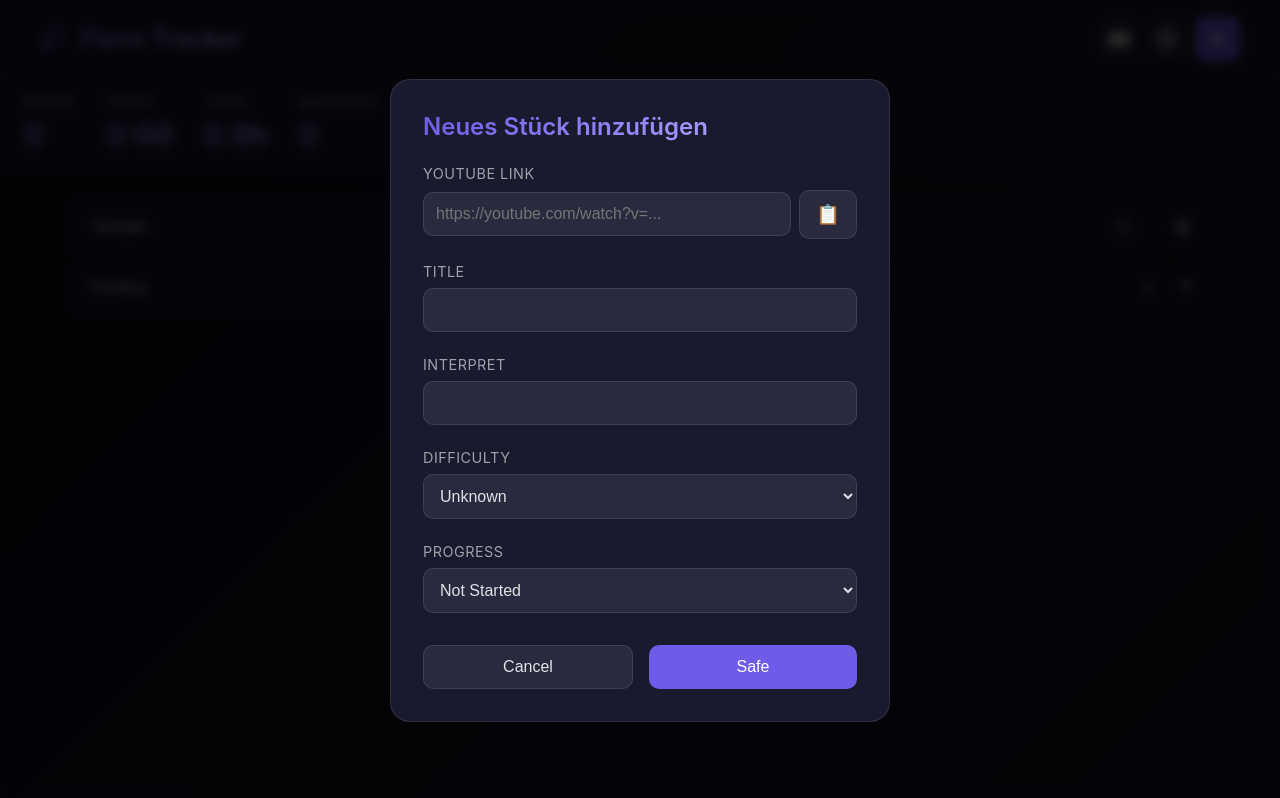
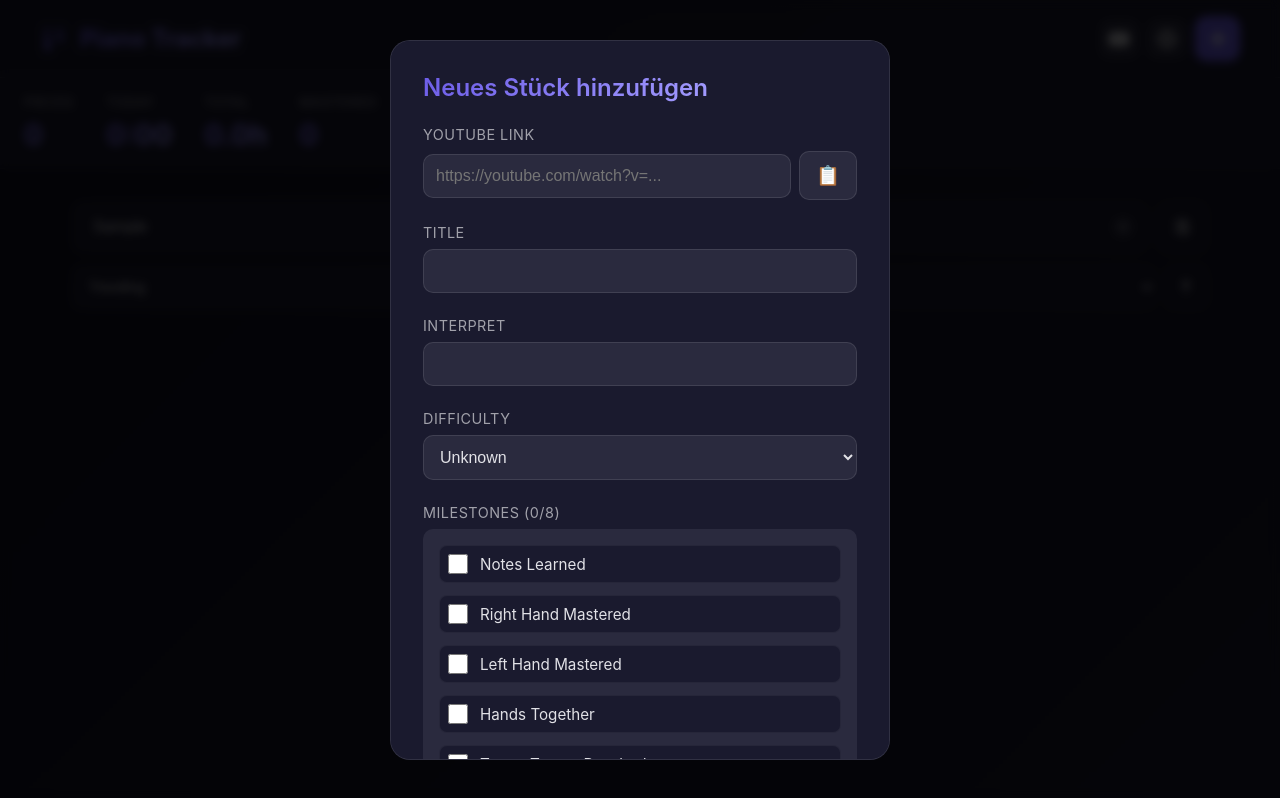
Before and after one commit to JIC-TRIC/piano-practice-tracker, a React (Vite) app: page / in a window 1280 px wide. Both pictures are taken after typing "Sample" into the empty fields and a click on the button "Add Your First Piece". Built offline with nearby package versions, Linux system fonts and the light colour scheme.

Commit message:
progress rework

```diff
--- a/src/components/FilterTabs/FilterTabs.jsx
+++ b/src/components/FilterTabs/FilterTabs.jsx
@@ -20,14 +20,11 @@ function FilterTabs({ onFilterChange, onSortChange, onSearchChange }) {
   ];
 
   const progressOptions = [
-    { value: "not_started", label: "Not Started" },
-    { value: "learning_notes", label: "Learning Notes" },
-    { value: "slow_hands_separate", label: "Slow Hands Separate" },
-    { value: "hands_separate", label: "Hands Separate" },
-    { value: "hands_together", label: "Hands Together" },
-    { value: "refining_details", label: "Refining Details" },
-    { value: "performance_ready", label: "Performance Ready" },
-    { value: "memorized", label: "Memorized" },
+    { value: "not_started", label: "⚪ Not Started" },
+    { value: "learning", label: "🎯 Learning" },
+    { value: "practicing", label: "🎹 Practicing" },
+    { value: "polishing", label: "⭐ Polishing" },
+    { value: "mastered", label: "✨ Mastered" },
   ];
 
   const sortOptions = [
--- a/src/components/Modal/AddEditModal.jsx
+++ b/src/components/Modal/AddEditModal.jsx
@@ -8,31 +8,34 @@ function AddEditModal({ isOpen, onClose, onSave, editingPiece }) {
     title: "",
     artist: "",
     difficulty: "Unknown",
-    progress: "not_started",
+    milestones: [],
   });
 
-  // Fortschritt-Optionen
-  const progressOptions = [
-    { value: "not_started", label: "Not Started" },
-    { value: "learning_notes", label: "Learning Notes" },
-    { value: "slow_hands_separate", label: "Slow Hands Separate" },
-    { value: "hands_separate", label: "Hands Separate" },
-    { value: "hands_together", label: "Hands Together" },
-    { value: "refining_details", label: "Refining Details" },
-    { value: "performance_ready", label: "Performance Ready" },
-    { value: "memorized", label: "Memorized" },
+  // Meilenstein-Optionen
+  const milestoneOptions = [
+    { id: "notes_learned", label: "Notes Learned" },
+    { id: "right_hand", label: "Right Hand Mastered" },
+    { id: "left_hand", label: "Left Hand Mastered" },
+    { id: "hands_together", label: "Hands Together" },
+    { id: "tempo_reached", label: "Target Tempo Reached" },
+    { id: "dynamics_added", label: "Dynamics Added" },
+    { id: "performance_ready", label: "Performance Ready" },
+    { id: "memorized", label: "Memorized" },
   ];
 
   useEffect(() => {
     if (editingPiece) {
-      setFormData(editingPiece);
+      setFormData({
+        ...editingPiece,
+        milestones: editingPiece.milestones || [],
+      });
     } else {
       setFormData({
         youtubeUrl: "",
         title: "",
         artist: "",
         difficulty: "Unknown",
-        progress: "not_started",
+        milestones: [],
       });
     }
   }, [editingPiece, isOpen]);
@@ -65,6 +68,16 @@ function AddEditModal({ isOpen, onClose, onSave, editingPiece }) {
       ...prev,
       [name]: value,
     }));
+  };
+
+  const toggleMilestone = (milestoneId) => {
+    setFormData((prev) => {
+      const milestones = prev.milestones || [];
+      const newMilestones = milestones.includes(milestoneId)
+        ? milestones.filter((id) => id !== milestoneId)
+        : [...milestones, milestoneId];
+      return { ...prev, milestones: newMilestones };
+    });
   };
 
   if (!isOpen) return null;
@@ -144,20 +157,28 @@ function AddEditModal({ isOpen, onClose, onSave, editingPiece }) {
           </div>
 
           <div className="form-group">
-            <label className="form-label">Progress</label>
-            <select
-              className="form-input"
-              name="progress"
-              value={formData.progress}
-              onChange={handleChange}
-              required
-            >
-              {progressOptions.map((option) => (
-                <option key={option.value} value={option.value}>
-                  {option.label}
-                </option>
+            <label className="form-label">
+              Milestones ({formData.milestones?.length || 0}/8)
+            </label>
+            <div className="milestone-list">
+              {milestoneOptions.map((milestone) => (
+                <label
+                  key={milestone.id}
+                  className="milestone-item"
+                  onClick={() => toggleMilestone(milestone.id)}
+                >
+                  <input
+                    type="checkbox"
+                    checked={
+                      formData.milestones?.includes(milestone.id) || false
+                    }
+                    onChange={() => {}}
+                    className="milestone-checkbox"
+                  />
+                  <span className="milestone-label">{milestone.label}</span>
+                </label>
               ))}
-            </select>
+            </div>
           </div>
 
           <div className="form-actions">
--- a/src/components/Modal/Modal.css
+++ b/src/components/Modal/Modal.css
@@ -289,3 +289,54 @@
 .btn-paste:active {
   transform: scale(0.95);
 }
+
+/* Milestone List */
+.milestone-list {
+  display: flex;
+  flex-direction: column;
+  gap: 0.75rem;
+  background: var(--surface-light);
+  padding: 1rem;
+  border-radius: 10px;
+}
+
+.milestone-item {
+  display: flex;
+  align-items: center;
+  gap: 0.75rem;
+  padding: 0.5rem;
+  background: var(--surface);
+  border-radius: 8px;
+  cursor: pointer;
+  transition: all 0.2s;
+  border: 1px solid rgba(255, 255, 255, 0.05);
+}
+
+.milestone-item:hover {
+  background: var(--surface-light);
+  border-color: var(--primary);
+}
+
+.milestone-checkbox {
+  width: 20px;
+  height: 20px;
+  cursor: pointer;
+  accent-color: var(--primary);
+}
+
+.milestone-label {
+  flex: 1;
+  color: var(--text);
+  font-size: 0.95rem;
+  user-select: none;
+}
+
+.milestone-item:has(.milestone-checkbox:checked) {
+  background: rgba(108, 92, 231, 0.1);
+  border-color: var(--primary);
+}
+
+.milestone-item:has(.milestone-checkbox:checked) .milestone-label {
+  color: var(--primary);
+  font-weight: 500;
+}
--- a/src/components/Modal/YoutubeModal.jsx
+++ b/src/components/Modal/YoutubeModal.jsx
@@ -13,26 +13,26 @@ function YouTubeModal({
 }) {
   const [seconds, setSeconds] = useState(0);
   const [player, setPlayer] = useState(null);
-  const [selectedProgress, setSelectedProgress] = useState("");
+  const [selectedMilestones, setSelectedMilestones] = useState([]);
   const intervalRef = useRef(null);
   const playerRef = useRef(null);
   const startTimeRef = useRef(null);
 
-  const progressOptions = [
-    { value: "not_started", label: "Not Started" },
-    { value: "learning_notes", label: "Learning Notes" },
-    { value: "slow_hands_separate", label: "Slow Hands Separate" },
-    { value: "hands_separate", label: "Hands Separate" },
-    { value: "hands_together", label: "Hands Together" },
-    { value: "refining_details", label: "Refining Details" },
-    { value: "performance_ready", label: "Performance Ready" },
-    { value: "memorized", label: "Memorized" },
+  const milestoneOptions = [
+    { id: "notes_learned", label: "Notes Learned" },
+    { id: "right_hand", label: "Right Hand Mastered" },
+    { id: "left_hand", label: "Left Hand Mastered" },
+    { id: "hands_together", label: "Hands Together" },
+    { id: "tempo_reached", label: "Target Tempo Reached" },
+    { id: "dynamics_added", label: "Dynamics Added" },
+    { id: "performance_ready", label: "Performance Ready" },
+    { id: "memorized", label: "Memorized" },
   ];
 
-  // Initialize selectedProgress when modal opens
+  // Initialize selectedMilestones when modal opens
   useEffect(() => {
     if (isOpen && piece) {
-      setSelectedProgress(piece.progress || "not_started");
+      setSelectedMilestones(piece.milestones || []);
     }
   }, [isOpen, piece]);
 
@@ -144,8 +144,12 @@ function YouTubeModal({
     };
   }, [isOpen]);
 
-  const handleProgressChange = (e) => {
-    setSelectedProgress(e.target.value);
+  const toggleMilestone = (milestoneId) => {
+    setSelectedMilestones((prev) =>
+      prev.includes(milestoneId)
+        ? prev.filter((id) => id !== milestoneId)
+        : [...prev, milestoneId]
+    );
   };
 
   const handleCloseWithoutSaving = () => {
@@ -156,8 +160,11 @@ function YouTubeModal({
     if (seconds > 0 && piece) {
       onSavePracticeTime(piece.id, seconds, new Date().toISOString());
     }
-    if (selectedProgress !== piece?.progress) {
-      onUpdateProgress(piece.id, selectedProgress);
+    const milestonesChanged =
+      JSON.stringify(selectedMilestones) !==
+      JSON.stringify(piece?.milestones || []);
+    if (milestonesChanged) {
+      onUpdateProgress(piece.id, selectedMilestones);
     }
     onClose();
   };
@@ -178,20 +185,28 @@ function YouTubeModal({
           <div className="timer-display">⏱️ {formatTimerDisplay(seconds)}</div>
         </div>
 
-        {/* Progress Selector */}
+        {/* Milestone Selector */}
         <div className="form-group">
-          <label className="form-label">Update Progress</label>
-          <select
-            className="form-input"
-            value={selectedProgress}
-            onChange={handleProgressChange}
-          >
-            {progressOptions.map((option) => (
-              <option key={option.value} value={option.value}>
-                {option.label}
-              </option>
+          <label className="form-label">
+            Milestones ({selectedMilestones.length}/8)
+          </label>
+          <div className="milestone-list">
+            {milestoneOptions.map((milestone) => (
+              <label
+                key={milestone.id}
+                className="milestone-item"
+                onClick={() => toggleMilestone(milestone.id)}
+              >
+                <input
+                  type="checkbox"
+                  checked={selectedMilestones.includes(milestone.id)}
+                  onChange={() => {}}
+                  className="milestone-checkbox"
+                />
+                <span className="milestone-label">{milestone.label}</span>
+              </label>
             ))}
-          </select>
+          </div>
         </div>
 
         {/* Show either external button OR YouTube player */}
--- a/src/components/PieceCard/PieceCard.jsx
+++ b/src/components/PieceCard/PieceCard.jsx
@@ -1,58 +1,22 @@
 import "./PieceCard.css";
 import { formatTime } from "../../utils/youtube";
 
-// Hilfsfunktion für Fortschritt-Label
-const getProgressLabel = (progress) => {
-  const labels = {
-    not_started: "Not Started",
-    learning_notes: "Learning Notes",
-    slow_hands_separate: "Slow Hands Separate",
-    hands_separate: "Hands Separate",
-    hands_together: "Hands Together",
-    refining_details: "Refining Details",
-    performance_ready: "Performance Ready",
-    memorized: "Memorized",
-  };
-  return labels[progress] || "Unknown";
-};
+// Hilfsfunktion für Status basierend auf Meilensteinen
+const getStatusFromMilestones = (milestones = []) => {
+  const count = milestones.length;
 
-// Hilfsfunktion für Fortschritt-Prozent (für Progressbar)
-const getProgressPercentage = (progress) => {
-  const percentages = {
-    not_started: 0,
-    learning_notes: 12,
-    slow_hands_separate: 25,
-    hands_separate: 37,
-    hands_together: 50,
-    refining_details: 65,
-    performance_ready: 85,
-    memorized: 100,
-  };
-  return percentages[progress] || 0;
-};
-
-// Hilfsfunktion für Fortschritt-Farbe - Gelb → Grün → Blau → Lila
-const getProgressColor = (percentage) => {
-  if (percentage === 0) {
-    return "linear-gradient(90deg, #6b7280 0%, #9ca3af 100%)"; // Grau - Not Started
-  } else if (percentage <= 12) {
-    return "linear-gradient(90deg, #f59e0b 0%, #fbbf24 100%)"; // Orange/Gelb - Learning Notes
-  } else if (percentage <= 25) {
-    return "linear-gradient(90deg, #fbbf24 0%, #fcd34d 100%)"; // Gelb - Slow Hands Separate
-  } else if (percentage <= 37) {
-    return "linear-gradient(90deg, #84cc16 0%, #a3e635 100%)"; // Lime - Hands Separate
-  } else if (percentage <= 50) {
-    return "linear-gradient(90deg, #22c55e 0%, #4ade80 100%)"; // Grün - Hands Together
-  } else if (percentage <= 65) {
-    return "linear-gradient(90deg, #14b8a6 0%, #2dd4bf 100%)"; // Teal - Refining Details
-  } else if (percentage <= 85) {
-    return "linear-gradient(90deg, #3b82f6 0%, #60a5fa 100%)"; // Blau - Performance Ready
+  if (count === 0) {
+    return { icon: "⚪", label: "Not Started", color: "#6b7280" };
+  } else if (count <= 2) {
+    return { icon: "🎯", label: "Learning", color: "#f59e0b" };
+  } else if (count <= 4) {
+    return { icon: "🎹", label: "Practicing", color: "#22c55e" };
+  } else if (count <= 6) {
+    return { icon: "⭐", label: "Polishing", color: "#3b82f6" };
   } else {
-    return "linear-gradient(90deg, #8b5cf6 0%, #a78bfa 100%)"; // Lila - Memorized
+    return { icon: "✨", label: "Mastered", color: "#8b5cf6" };
   }
-};
-
-// Hilfsfunktion für Schwierigkeit-Farbe
+}; // Hilfsfunktion für Schwierigkeit-Farbe
 const getDifficultyColor = (difficulty) => {
   const colors = {
     Unknown: "#6b7280",
@@ -66,8 +30,8 @@ const getDifficultyColor = (difficulty) => {
 };
 
 function PieceCard({ piece, sessions, onEdit, onYouTubeClick }) {
-  const progressPercentage = getProgressPercentage(piece.progress);
-  const progressColor = getProgressColor(progressPercentage);
+  const milestones = piece.milestones || [];
+  const status = getStatusFromMilestones(milestones);
   const difficultyColor = getDifficultyColor(piece.difficulty);
 
   // Gesamtzeit aus practiceLog berechnen
@@ -108,17 +72,12 @@ function PieceCard({ piece, sessions, onEdit, onYouTubeClick }) {
         </div>
 
         <div className="progress-section">
-          <div className="progress-text">
-            {getProgressLabel(piece.progress)}
-          </div>
-          <div className="progress-bar">
-            <div
-              className="progress-fill"
-              style={{
-                width: `${progressPercentage}%`,
-                background: progressColor,
-              }}
-            ></div>
+          <div className="status-display">
+            <span className="status-icon">{status.icon}</span>
+            <span className="status-label" style={{ color: status.color }}>
+              {status.label}
+            </span>
+            <span className="milestone-count">({milestones.length}/8)</span>
           </div>
         </div>
       </div>
--- a/src/components/StatsBar/StatsBar.jsx
+++ b/src/components/StatsBar/StatsBar.jsx
@@ -11,10 +11,11 @@ const isSameDay = (date1, date2) => {
 };
 
 function StatsBar({ pieces, practiceSessions }) {
-  // Gemeistert = "performance_ready" und "memorized"
-  const mastered = pieces.filter(
-    (p) => p.progress === "memorized" || p.progress === "performance_ready"
-  ).length;
+  // Gemeistert = 7 oder 8 Meilensteine erreicht
+  const mastered = pieces.filter((p) => {
+    const milestones = p.milestones || [];
+    return milestones.length >= 7;
+  }).length;
 
   const today = new Date();
 
```
Also changed, not shown: src/App.jsx (+28 -15 lines), src/components/PieceCard/PieceCard.css (+22 -0 lines).
